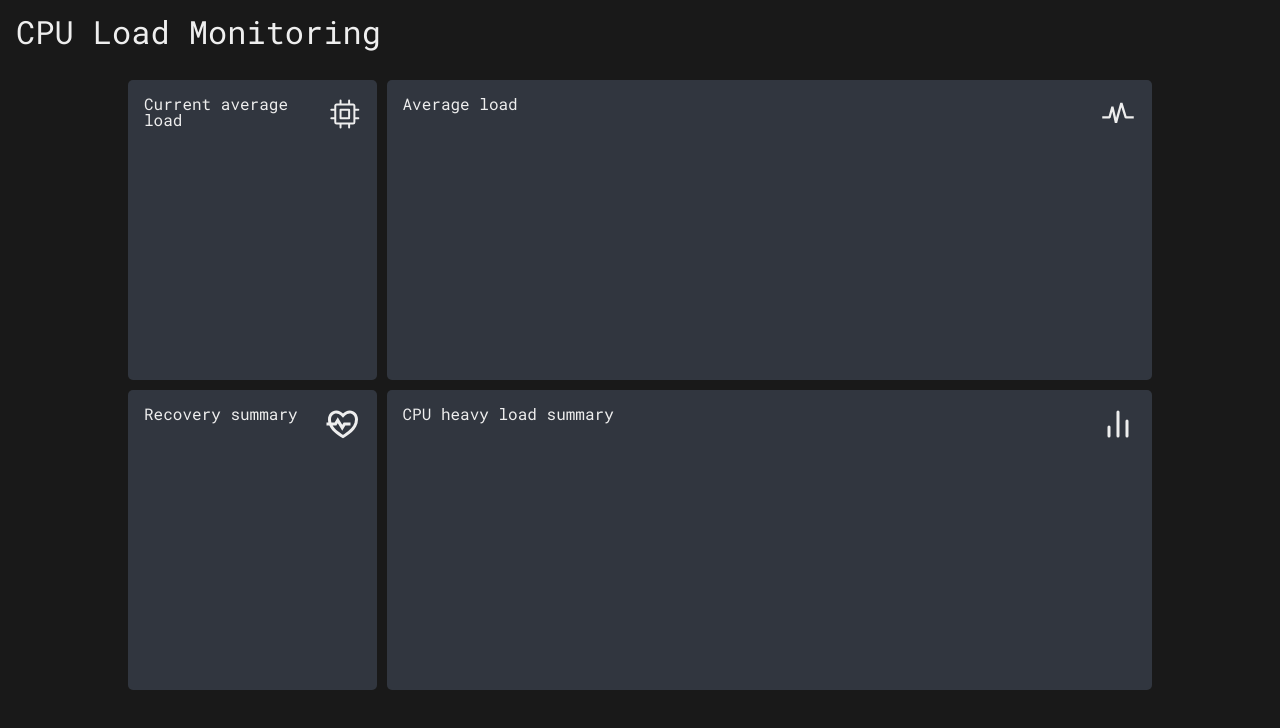
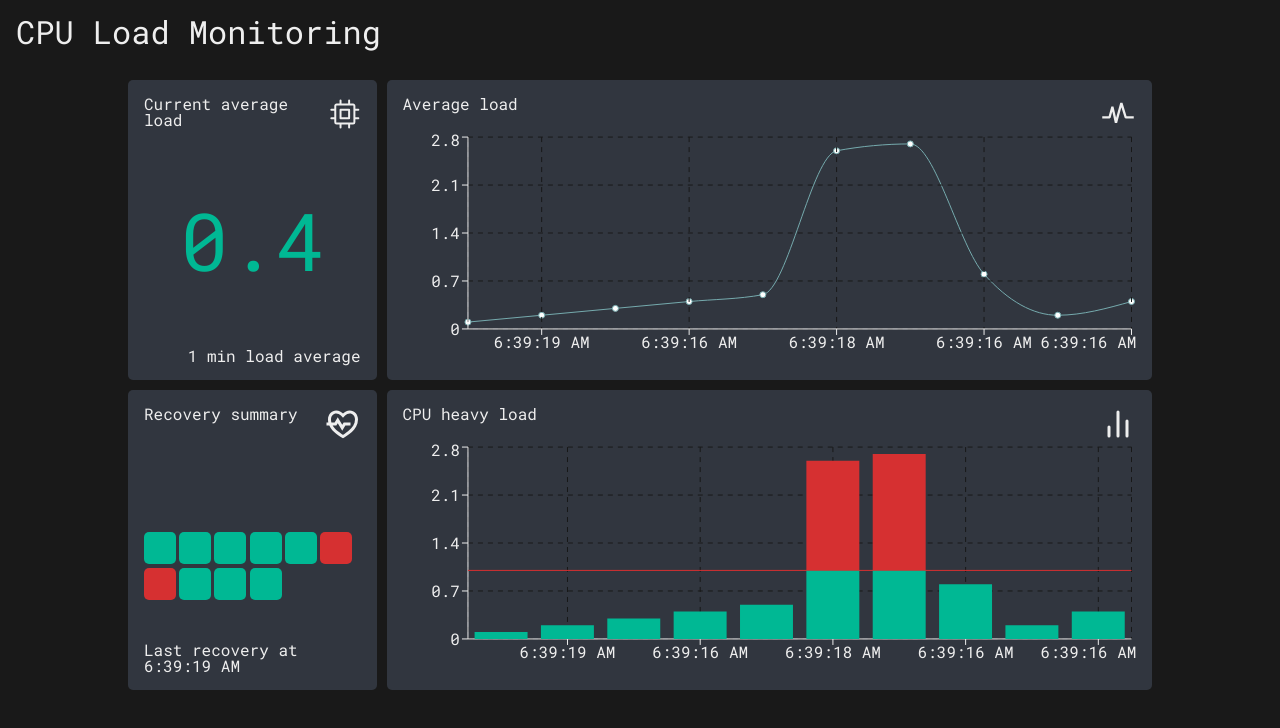
Before and after one commit to pleleu-dev/cpu-load-monitoring, a React (Vite) app in the folder frontend/: page / in a window 1280 px wide. Shown: the top 728 px of the page. Built offline with nearby package versions, Linux system fonts and the light colour scheme.

Commit message:
Card content style

```diff
--- a/frontend/package.json
+++ b/frontend/package.json
@@ -27,11 +27,13 @@
   "dependencies": {
     "react": "^18.2.0",
     "react-dom": "^18.2.0",
-    "react-icons": "^5.0.1"
+    "react-icons": "^5.0.1",
+    "recharts": "^2.12.4"
   },
   "devDependencies": {
     "@types/react": "^18.2.66",
     "@types/react-dom": "^18.2.22",
+    "@types/recharts": "^1.8.29",
     "@typescript-eslint/eslint-plugin": "^7.2.0",
     "@typescript-eslint/parser": "^7.2.0",
     "@vitejs/plugin-react": "^4.2.1",
--- a/frontend/src/App/card.module.css
+++ b/frontend/src/App/card.module.css
@@ -3,3 +3,88 @@
   justify-content: space-between;
   gap: 1rem;
 }
+
+.chart {
+  display: flex;
+  justify-content: center;
+  align-items: center;
+  height: 100%;
+}
+
+.indicator {
+  font-size: 5rem;
+  text-align: center;
+  justify-self: center;
+}
+
+.indicator-heavy {
+  composes: indicator;
+  color: var(--heavy);
+}
+
+.indicator-low {
+  composes: indicator;
+  color: var(--low);
+}
+
+.grid {
+  display: flex;
+  flex-direction: row;
+  flex-wrap: wrap;
+  gap: 0.2rem;
+  margin-top: 3rem;
+}
+
+.square {
+  width: 2rem;
+  height: 2rem;
+  border-radius: 5px;
+  position: relative;
+}
+
+.square-low {
+  composes: square;
+  background-color: var(--low);
+}
+
+.square-heavy {
+  composes: square;
+  background-color: var(--heavy);
+}
+
+.square:hover .tooltip {
+  visibility: visible;
+  opacity: 1;
+}
+
+.tooltip {
+  visibility: hidden;
+  width: 120px;
+  background-color: var(--background);
+  color: var(--text);
+  text-align: center;
+  border-radius: 6px;
+  padding: 5px 0;
+  position: absolute;
+  z-index: 1;
+  bottom: 125%;
+  left: 50%;
+  margin-left: -60px;
+  opacity: 0;
+  transition: opacity 0.3s;
+}
+
+.tooltip::after {
+  content: '';
+  position: absolute;
+  top: 100%;
+  left: 50%;
+  margin-left: -5px;
+  border-width: 5px;
+  border-style: solid;
+  border-color: var(--background) transparent transparent transparent;
+}
+
+.info {
+  align-self: flex-end;
+}
--- a/frontend/src/App/index.tsx
+++ b/frontend/src/App/index.tsx
@@ -1,13 +1,65 @@
+import {
+  ResponsiveContainer,
+  LineChart,
+  Line,
+  BarChart,
+  Bar,
+  ReferenceLine,
+  CartesianGrid,
+  XAxis,
+  YAxis,
+} from 'recharts'
 import { GoCpu } from 'react-icons/go'
 import { VscPulse } from 'react-icons/vsc'
 import { FiBarChart2 } from 'react-icons/fi'
 import { RiHeartPulseLine } from 'react-icons/ri'
+
+import { cssValue } from '../utils'
 
 import layout from './layout.module.css'
 import app from './app.module.css'
 import card from './card.module.css'
 
 function App() {
+  const data = [
+    { time: 1712299156981, average: 0.1 },
+    { time: 1712299159991, average: 0.2 },
+    { time: 1712299160001, average: 0.3 },
+    { time: 1712299156011, average: 0.4 },
+    { time: 1712299157021, average: 0.5 },
+    { time: 1712299158031, average: 2.6 },
+    { time: 1712299159041, average: 2.7 },
+    { time: 1712299156051, average: 0.8 },
+    { time: 1712299156061, average: 0.2 },
+    { time: 1712299156071, average: 0.4 },
+  ]
+
+  const adaptedData = data.map((item) => {
+    const date = new Date(item.time)
+    return { ...item, formattedTime: date.toLocaleTimeString() }
+  })
+
+  const dataHeavy = adaptedData.map((item) => {
+    if (item.average > 1) {
+      return { ...item, heavy: item.average - 1, low: 1 }
+    }
+
+    return { ...item, heavy: 0, low: item.average }
+  })
+  const heavyColor = cssValue('--heavy')
+  const lowColor = cssValue('--low')
+  const textColor = cssValue('--text')
+  const darkColor = cssValue('--dark')
+  const primaryColor = cssValue('--primary')
+
+  const currentLoad = adaptedData.at(-1)
+  const isUnderHeavyLoad = currentLoad && currentLoad.average > 1
+  const heavyLoadArr = adaptedData.filter((item) => item.average > 1)
+  const lastHeavy = heavyLoadArr.at(-1)
+  const lastRecovery = lastHeavy
+    ? adaptedData.find((item) => item.time > lastHeavy.time)
+    : adaptedData[0]
+
   return (
     <>
       <header className={app.header}>
@@ -19,24 +71,76 @@ function App() {
             <h2>Current average load</h2>
             <GoCpu size={36} />
           </header>
+          <p
+            className={
+              isUnderHeavyLoad ? card['indicator-heavy'] : card['indicator-low']
+            }
+          >
+            {currentLoad ? currentLoad.average : 'Loading...'}
+          </p>
+          <p className={card.info}> 1 min load average </p>
         </section>
         <section className={layout.average}>
           <header className={card.header}>
             <h2>Average load</h2>
             <VscPulse size={36} />
           </header>
+          <div className={card.chart}>
+            <ResponsiveContainer width='100%' height='100%'>
+              <LineChart data={adaptedData}>
+                <Line type='monotone' dataKey='average' stroke={primaryColor} />
+                <CartesianGrid stroke={darkColor} strokeDasharray='5 5' />
+                <XAxis dataKey='formattedTime' stroke={textColor} />
+                <YAxis stroke={textColor} />
+              </LineChart>
+            </ResponsiveContainer>
+          </div>
         </section>
         <section className={layout.recovery}>
           <header className={card.header}>
             <h2>Recovery summary</h2>
             <RiHeartPulseLine size={36} />
           </header>
+          <div role='grid' className={card.grid}>
+            {adaptedData.map((item) => (
+              <div
+                key={item.time}
+                role='gridcell'
+                className={
+                  item.average > 1 ? card['square-heavy'] : card['square-low']
+                }
+              >
+                <p role='tooltip' className={card.tooltip}>
+                  {item.formattedTime}
+                </p>
+              </div>
+            ))}
+          </div>
+          {isUnderHeavyLoad ? (
+            <p className={card.info}>Under heavy load</p>
+          ) : (
+            <p className={card.info}>
+              Last recovery at {lastRecovery?.formattedTime}
+            </p>
+          )}
         </section>
         <section className={layout.heavy}>
           <header className={card.header}>
-            <h2>CPU heavy load summary</h2>
+            <h2>CPU heavy load</h2>
             <FiBarChart2 size={36} />
           </header>
+          <div className={card.chart}>
+            <ResponsiveContainer width='100%' height='100%'>
+              <BarChart data={dataHeavy}>
+                <CartesianGrid stroke={darkColor} strokeDasharray='5 5' />
+                <XAxis dataKey='formattedTime' stroke={textColor} />
+                <YAxis stroke={textColor} />
+                <ReferenceLine y={1} stroke={heavyColor} />
+                <Bar dataKey='low' stackId='a' fill={lowColor} />
+                <Bar dataKey='heavy' stackId='a' fill={heavyColor} />
+              </BarChart>
+            </ResponsiveContainer>
+          </div>
         </section>
       </main>
     </>
--- /dev/null
+++ b/frontend/src/utils/index.ts
@@ -0,0 +1,5 @@
+function cssValue(property: string) {
+  return getComputedStyle(document.documentElement).getPropertyValue(property)
+}
+
+export { cssValue }
```
Also changed, not shown: 1 other file (tests, documents, lock files or other folders).
